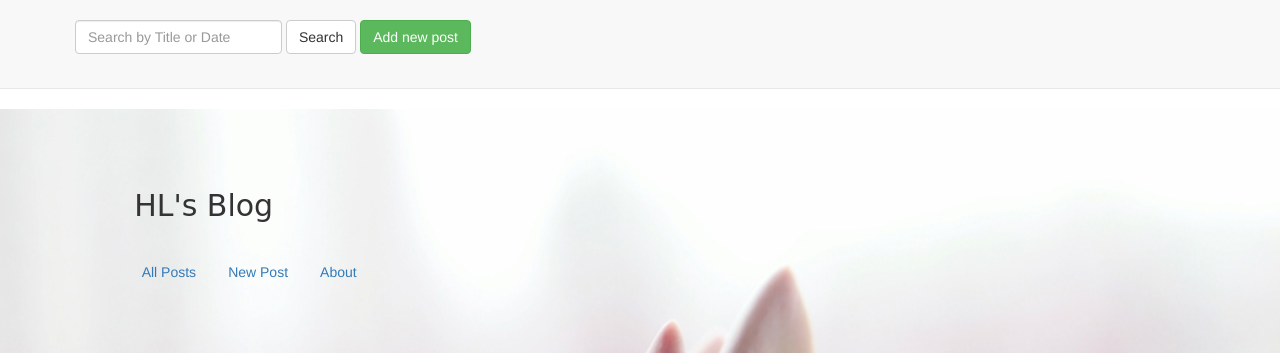
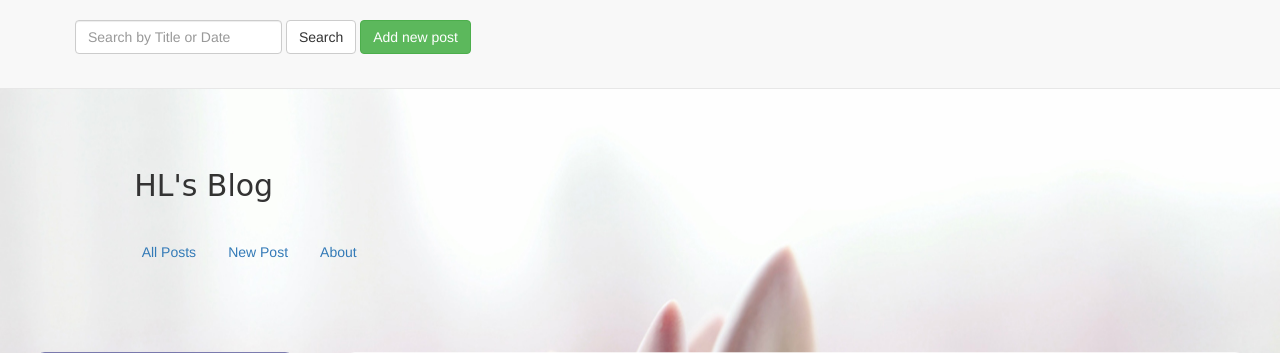
Before and after one commit to hong-lu/Blog, a PHP site: page /new_post.php in a window 1280 px wide. Shown: the top 353 px of the page. Run offline with PHP 8.4, Linux system fonts and the light colour scheme.

Commit message:
Removed bottom margin from nav

```diff
--- a/static/css/style.css
+++ b/static/css/style.css
@@ -81,5 +81,7 @@
   font-size: 18px;
   line-height: 1.33;
   border-radius: 6px;
-
 }
+.navbar {
+    margin-bottom: 0;
+}
```
